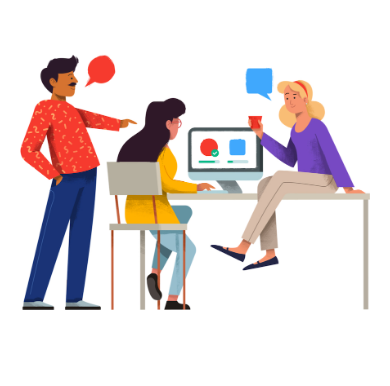
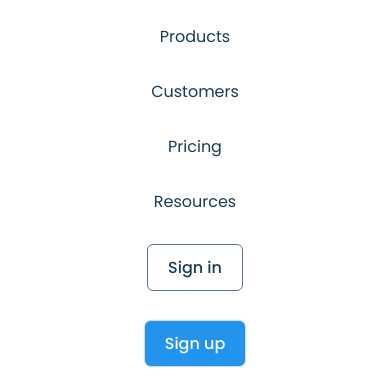
Before and after one commit to sanddep-dev/UsabilityHub-Clone, a plain HTML site: page index.html in a window 390 px wide. Both pictures are taken after a click on the link 353 px from the left and 178 px from the top of the page. Shown: the part 253-639 px from the top of the page. Drawn offline with Linux system fonts and the light colour scheme.

Commit message:
finial version

```diff
--- a/assets/css/style.css
+++ b/assets/css/style.css
@@ -337,7 +337,7 @@ footer {
 @media screen and (max-width: 991px) {
 
     h3 {
-        font-size: 1.5rem;
+        font-size: 1.2rem;
     }
 
     .nav-toggle {
@@ -350,7 +350,21 @@ footer {
     }
 
     .nav-links {
-        display: none;
+        position: absolute;
+        background-color: white;
+        left: -100%;
+        top: 100%;
+        width: 100%;
+        padding-block: 20px;
+        transition: 0.2s ease-in-out;
+    }
+
+    .nav-links.active {
+        left: 0;
+    }
+
+    .nav-links ul {
+        flex-direction: column;
     }
 
     .examples-area {
--- a/assets/js/script.js
+++ b/assets/js/script.js
@@ -0,0 +1,6 @@
+const toggleButton = document.getElementById('nav-toggle');
+const navLinks = document.getElementById('nav-links');
+
+toggleButton.addEventListener('click', () => {
+    navLinks.classList.toggle('active');
+})
--- a/index.html
+++ b/index.html
@@ -21,7 +21,7 @@
             <a href="#" class="company-logo">
                 <img src="https://assets-global.website-files.com/5af97a9c84ec1bc79d81b5f4/5dc9062fc19d430f6909ced7_UHLogo_standard.png" alt="logo">
             </a>
-            <div class="nav-links">
+            <div class="nav-links" id="nav-links">
                 <ul class="flex">
                     <li><a href="#" class="hover-link">Products</a></li>
                     <li><a href="#" class="hover-link">Customers</a></li>
@@ -31,7 +31,7 @@
                     <li><a href="#" class="hover-link primary-button">Sign up</a></li>
                 </ul>
             </div>
-            <a href="#" class="nav-toggle hover-link">
+            <a href="#" class="nav-toggle hover-link" id="nav-toggle">
                 <i class="fa-solid fa-bars"></i>
             </a>
         </div>
```
